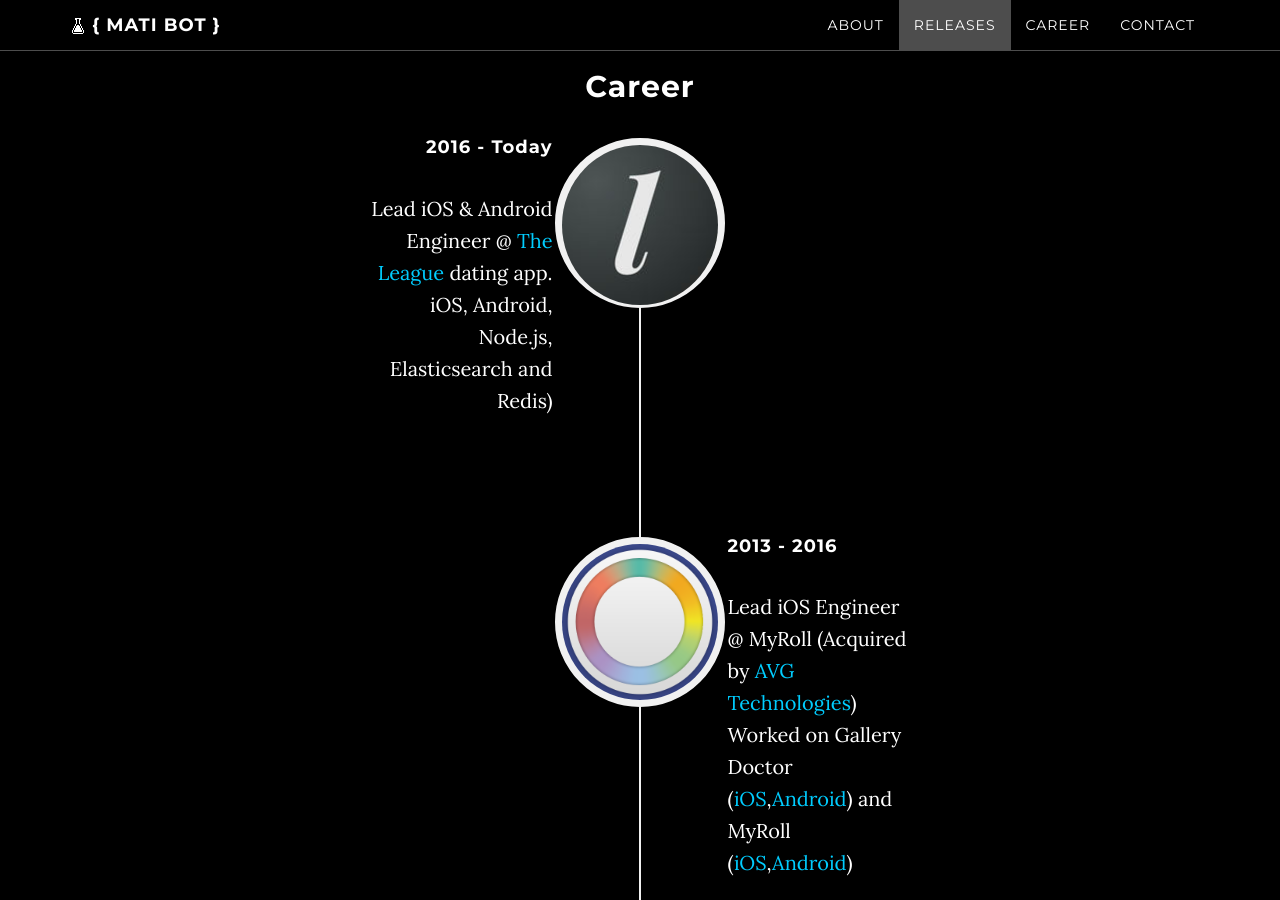
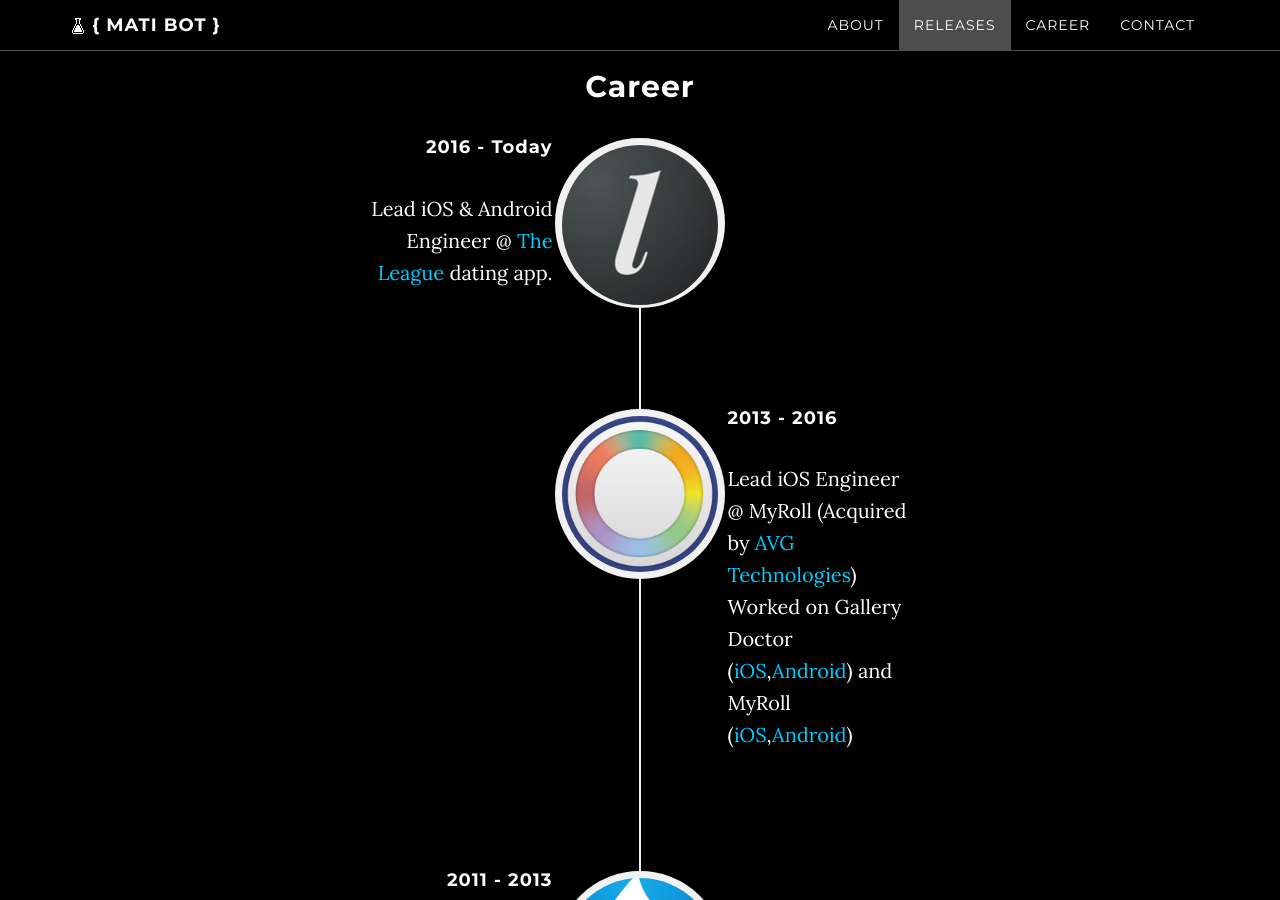
Before and after one commit to MatiBot/MatiBot.github.io, a Jekyll site: the page built from index.html, in a window 1280 px wide and 900 px high, scrolled down 3141 px. Built offline with Jekyll 4.4.1, drawn with Linux system fonts in a browser that asks for light colours; comment, search, counter and statistics services are not loaded.

Commit message:
Update _config.yml

```diff
--- a/_config.yml
+++ b/_config.yml
@@ -42,7 +42,7 @@ reddit-share: True
 events:
   - image: "/img/career/league.png"
     date: "2016 - Today"
-    description: "Lead iOS & Android Engineer @ <a href=\"http://www.theleague.com/\">The League</a> dating app.\niOS, Android, Node.js, Elasticsearch and Redis)"
+    description: "Lead iOS & Android Engineer @ <a href=\"http://www.theleague.com/\">The League</a> dating app."
     url: "http://www.theleague.com"
   - image: "/img/career/myroll.png"
     date: "2013 - 2016"
```
